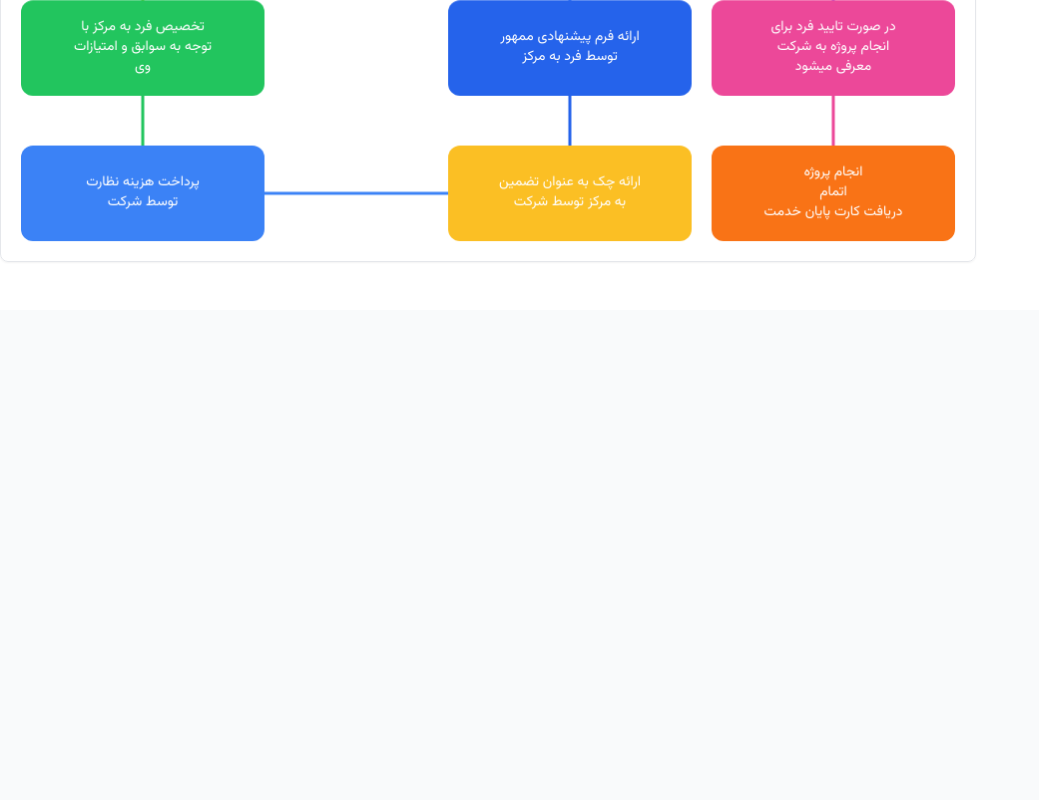
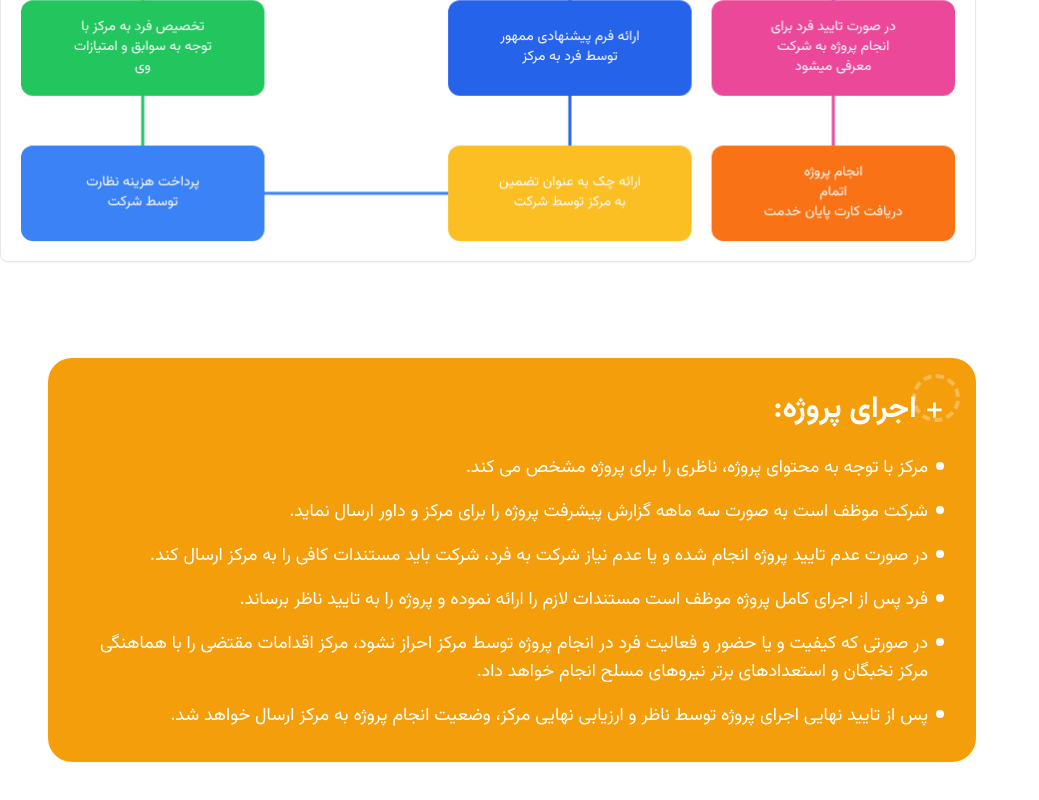
Before and after one commit to espitman/jbm-hr-life, a Nuxt app: page /military-service in a window 1280 px wide. Shown: the part 7741-8541 px from the top of the page, without its empty margins (0-1039 px from the left). Before the commit the page ends 8051 px from the top, so only its background shows below. Built offline with nearby package versions, Linux system fonts and the light colour scheme; a web font is replaced by a local one.

Commit message:
feat: add Project component to military service page

```diff
--- /dev/null
+++ b/components/military/Project.vue
@@ -0,0 +1,44 @@
+<template>
+  <div class="max-w-6xl mx-auto p-6 mt-12">
+    <div class="bg-amber-500 rounded-3xl p-8 relative overflow-hidden">
+      <!-- Header -->
+      <div class="flex items-center gap-2 mb-6">
+        <span class="text-white text-4xl">+</span>
+        <h2 class="text-2xl md:text-3xl font-bold text-white">اجرای پروژه:</h2>
+      </div>
+
+      <!-- Content -->
+      <ul class="space-y-4 text-white text-lg">
+        <li class="flex items-start gap-2">
+          <span class="mt-2 block w-2 h-2 rounded-full bg-white shrink-0"></span>
+          <p>مرکز با توجه به محتوای پروژه، ناظری را برای پروژه مشخص می کند.</p>
+        </li>
+        <li class="flex items-start gap-2">
+          <span class="mt-2 block w-2 h-2 rounded-full bg-white shrink-0"></span>
+          <p>شرکت موظف است به صورت سه ماهه گزارش پیشرفت پروژه را برای مرکز و داور ارسال نماید.</p>
+        </li>
+        <li class="flex items-start gap-2">
+          <span class="mt-2 block w-2 h-2 rounded-full bg-white shrink-0"></span>
+          <p>در صورت عدم تایید پروژه انجام شده و یا عدم نیاز شرکت به فرد، شرکت باید مستندات کافی را به مرکز ارسال کند.</p>
+        </li>
+        <li class="flex items-start gap-2">
+          <span class="mt-2 block w-2 h-2 rounded-full bg-white shrink-0"></span>
+          <p>فرد پس از اجرای کامل پروژه موظف است مستندات لازم را ارائه نموده و پروژه را به تایید ناظر برساند.</p>
+        </li>
+        <li class="flex items-start gap-2">
+          <span class="mt-2 block w-2 h-2 rounded-full bg-white shrink-0"></span>
+          <p>در صورتی که کیفیت و یا حضور و فعالیت فرد در انجام پروژه توسط مرکز احراز نشود، مرکز اقدامات مقتضی را با هماهنگی مرکز نخبگان و استعدادهای برتر نیروهای مسلح انجام خواهد داد.</p>
+        </li>
+        <li class="flex items-start gap-2">
+          <span class="mt-2 block w-2 h-2 rounded-full bg-white shrink-0"></span>
+          <p>پس از تایید نهایی اجرای پروژه توسط ناظر و ارزیابی نهایی مرکز، وضعیت انجام پروژه به مرکز ارسال خواهد شد.</p>
+        </li>
+      </ul>
+
+      <!-- Decorative Elements -->
+      <div class="absolute top-0 right-0 w-16 h-16">
+        <div class="absolute top-4 right-4 w-12 h-12 border-4 border-dashed border-white/30 rounded-full"></div>
+      </div>
+    </div>
+  </div>
+</template>
--- a/pages/military-service.vue
+++ b/pages/military-service.vue
@@ -29,6 +29,9 @@
 
     <!-- Steps Canvas 2 Component -->
     <StepsCanvas2 />
+
+    <!-- Project Component -->
+    <Project />
   </div>
 </template>
 
@@ -41,4 +44,5 @@ import StepsCanvas from '@/components/military/StepsCanvas.vue'
 import StepsCanvas2 from '@/components/military/StepsCanvas2.vue'
 import Regulations from '@/components/military/Regulations.vue'
 import Implementation from '@/components/military/Implementation.vue'
+import Project from '@/components/military/Project.vue'
 </script>
```
